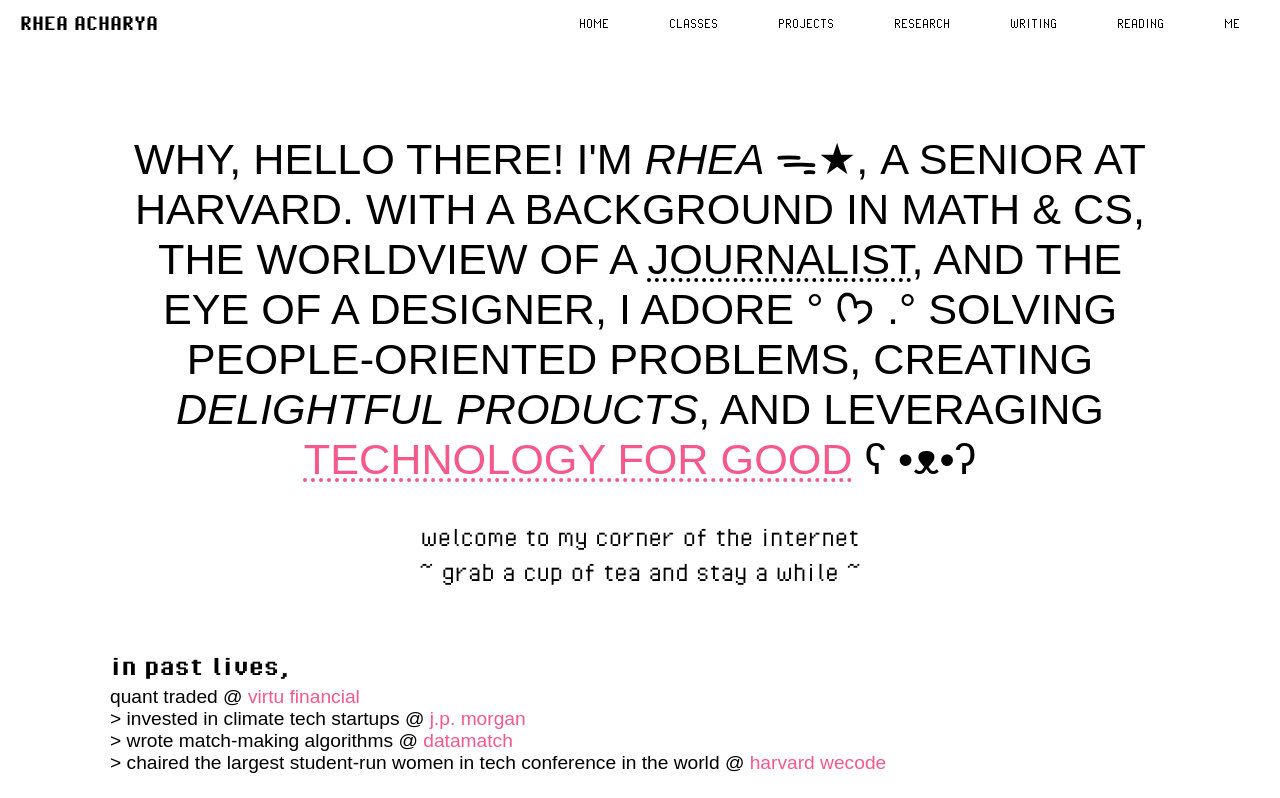
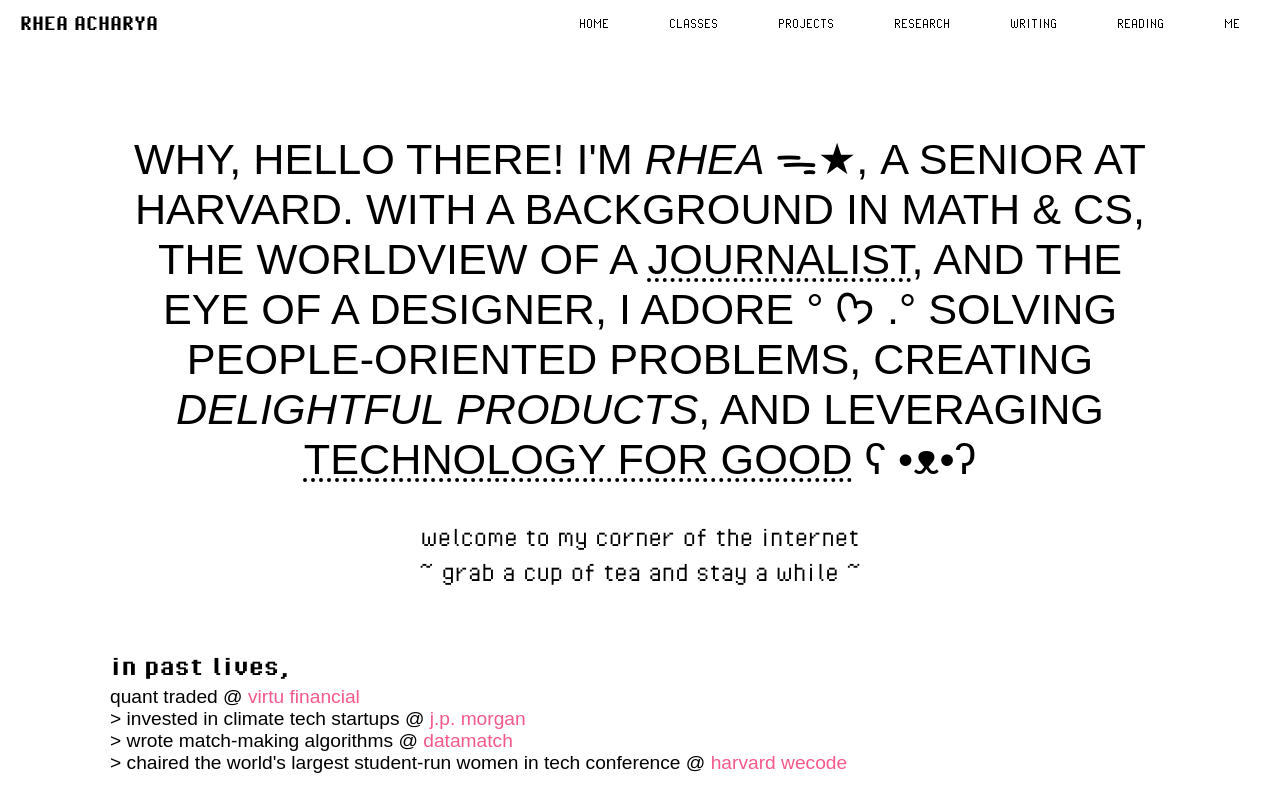
Before and after one commit to rheaacharya11/primary-colors-website, a plain HTML site: page index.html in a window 1280 px wide. Shown: the top 798 px of the page. Drawn offline with Linux system fonts and the light colour scheme; a script that the page names is missing.

Commit message:
try again

```diff
--- a/index.html
+++ b/index.html
@@ -42,7 +42,7 @@
         <br>
         <br>
         <br>
-        <h2>WHY, HELLO THERE! I'M <i>RHEA </i>ᯓ★,  A SENIOR AT HARVARD. WITH A BACKGROUND IN MATH & CS, THE WORLDVIEW OF A <span class="dotted-underline">JOURNALIST</span>, AND THE EYE OF A DESIGNER, I ADORE ° ᡣ𐭩 .° SOLVING PEOPLE-ORIENTED PROBLEMS, CREATING <i>DELIGHTFUL PRODUCTS</i>, AND LEVERAGING <a href="https://github.com/rheaacharya11"><span class="dotted-underline">TECHNOLOGY FOR GOOD</span></a> ʕ •ᴥ•ʔ </h2>
+        <h2>WHY, HELLO THERE! I'M <i>RHEA </i>ᯓ★,  A SENIOR AT HARVARD. WITH A BACKGROUND IN MATH & CS, THE WORLDVIEW OF A <span class="dotted-underline">JOURNALIST</span>, AND THE EYE OF A DESIGNER, I ADORE ° ᡣ𐭩 .° SOLVING PEOPLE-ORIENTED PROBLEMS, CREATING <i>DELIGHTFUL PRODUCTS</i>, AND LEVERAGING <span class="dotted-underline">TECHNOLOGY FOR GOOD</span> ʕ •ᴥ•ʔ </h2>
         <br>
         <h3 class="p-padding"> welcome to my corner of the internet </h3>
         <h3 class="p-padding"> ~ grab a cup of tea and stay a while ~ </h3>
@@ -52,9 +52,10 @@
         <br>
 
         <h4> <b> in past lives, </b></h4>
-        <p class="special" class="align-left"> quant traded @ <a href="https://www.virtu.com">virtu financial</a> <br> > invested in climate tech startups @ <a href="https://www.jpmorgan.com/global">j.p. morgan</a><br> > wrote match-making algorithms @ <a href="https://datamatch.me">datamatch</a><br> > chaired the largest student-run women in tech conference in the world @ <a href="https://www.wecodeconference.com">harvard wecode</a>
+        <p class="special" class="align-left"> quant traded @ <a href="https://www.virtu.com">virtu financial</a> <br> > invested in climate tech startups @ <a href="https://www.jpmorgan.com/global">j.p. morgan</a><br> > wrote match-making algorithms @ <a href="https://datamatch.me">datamatch</a><br> > chaired the world's largest student-run women in tech conference @ <a href="https://www.wecodeconference.com">harvard wecode</a>
         </p>
-
+        <br>
+        <br>
         <br>
         <h4 class="align-right"> <b>  currently,  </b></h4>
         <p class="special align-right">
@@ -63,7 +64,9 @@
       <i><a href="https://hireaspirations.seas.harvard.edu">researching</a> </i> fairer ml-driven hiring platforms, <i> <a href="./reading.html">reading</a> </i> short stories,<br>
         <i> <a href="https://www.huwics.com/"><a> building community</a> </i> for harvard women in cs,<br>
         <i> <a href="https://harvard-cs-1200.github.io/cs1200/">teaching </a> </i> harvard's theoretical computer science class</p>
-
+        <br>
+        <br>
+        <br>
 
         <h4 class="align-left"> <b> want to say hello? </b></h4>
         <p class="special align-left">
```
